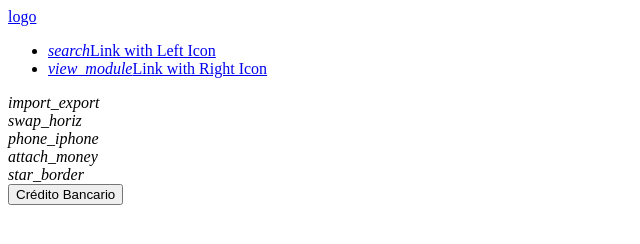
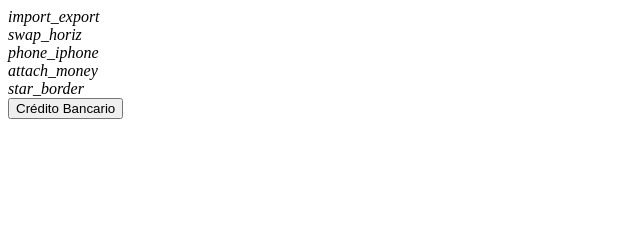
Before and after one commit to MitziYolotzin/CRETA, a website: page src/views/wall.html in a window 1280 px wide. Shown: the whole page, without its empty margins (0-640 px from the left). Drawn offline with Linux system fonts and the light colour scheme.

```diff
--- a/src/style.css
+++ b/src/style.css
@@ -1,3 +1,7 @@
+body{
+   background-color:white;
+}
+
 .nav-wrapper{
  padding-top: 10%;
  background-color: mediumaquamarine;
--- a/src/views/wall.html
+++ b/src/views/wall.html
@@ -1,24 +1,11 @@
 <!DOCTYPE html>
+<html lang= "en">
 <head>
   <meta charset="UTF-8">
   <meta name="viewport" content="width=device-width, initial-scale=1.0">
+</head>
+<body>
 
-  <head>
-    <header>
-<nav>
-    <div class="nav-wrapper">
-      <a href="#!" class="brand-logo" img src= "assets/Recursos 5 (1).png">logo</a>
-      <ul class="right hide-on-med-and-down">
-        <li><a href="sass.html"><i class="material-icons left">search</i>Link with Left Icon</a></li>
-        <li><a href="badges.html"><i class="material-icons right">view_module</i>Link with Right Icon</a></li>
-      </ul>
-    </div>
-  </nav>
-</header>
-
-</head>
-
-  <body>
   <div class = "container">
   <div id="action-buttons">
       <a id  class ="btn-floating btn-large waves-effect waves-light mediumaquamarine" ><i class = "material-icons">import_export</i></a>
@@ -32,8 +19,6 @@
         <div class="divider"></div>
         <a class ="btn-floating btn-large waves-effect waves-light mediumaquamarine""><i class = "material-icons">star_border</i></a>
 
-
-    </div>
   </div>
 </div>
 
@@ -45,8 +30,4 @@
 
 
 </body>
-    <footer>
-
-        <!-- U -->
-
-      </footer>
+  </html>
```
